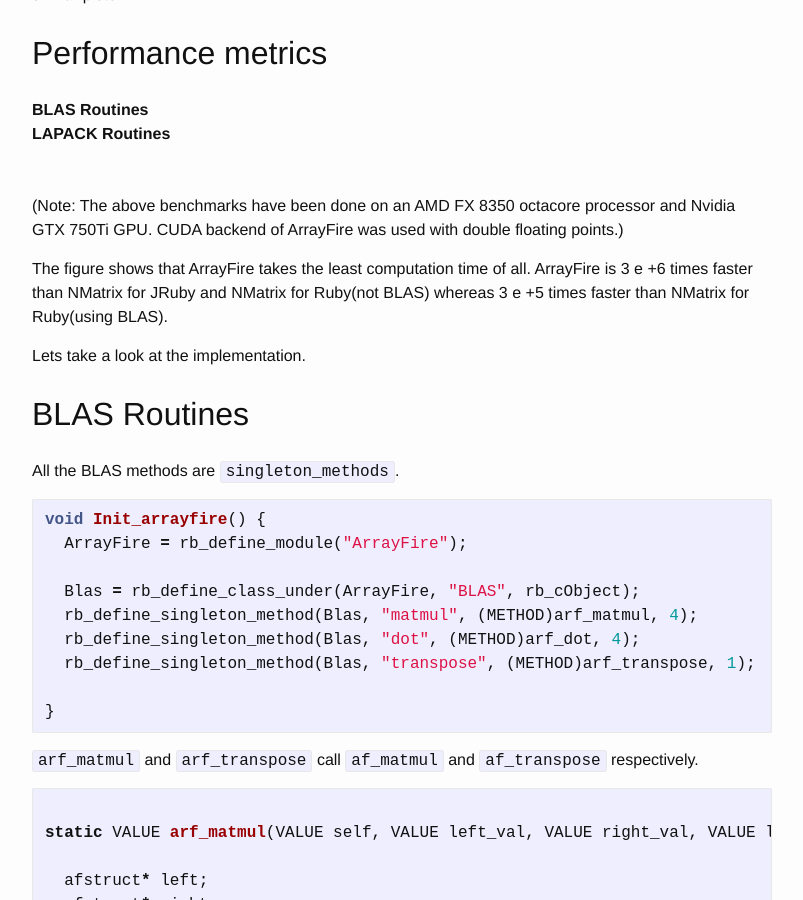
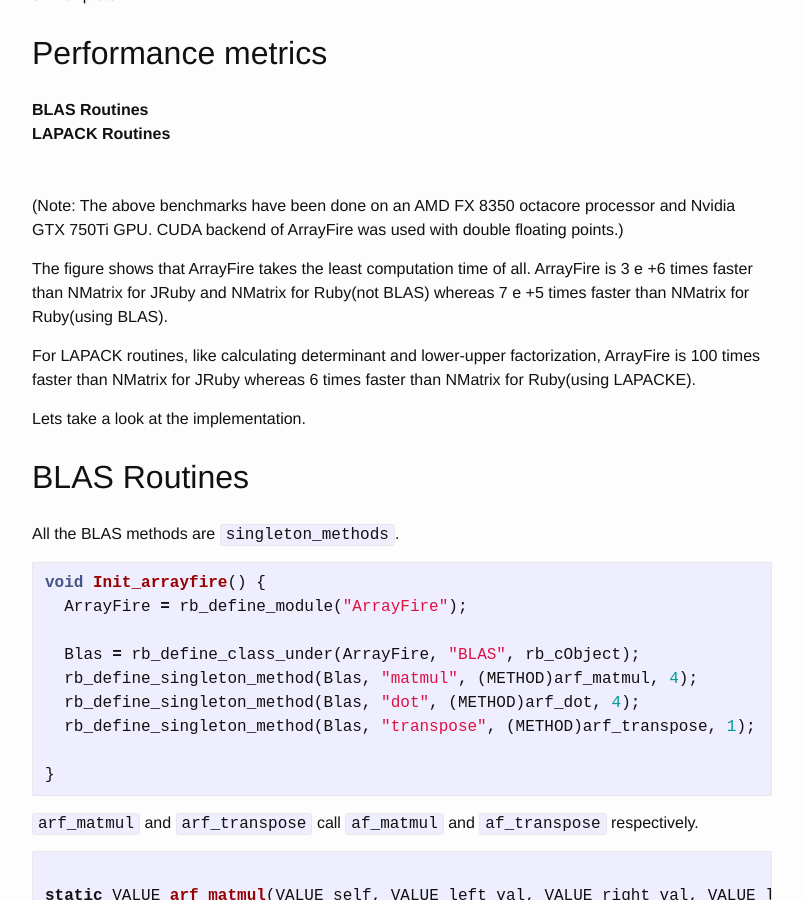
Before and after one commit to prasunanand/prasunanand.github.io, a Jekyll site: the page built from _posts/2017-08-16-gsoc17-arrayfire-ruby-bindings-part-4-blas-lapack.markdown, in a window 1280 px wide and 900 px high, scrolled down 412 px. Shown: the whole window, without its empty margins (238-1041 px from the left). Built offline with Jekyll 4.4.1, drawn with Linux system fonts in a browser that asks for light colours; nearby versions of some CDN libraries; comment, search, counter and statistics services are not loaded.

Commit message:
edit: float64 instead of float32

```diff
--- a/_posts/2017-08-16-gsoc17-arrayfire-ruby-bindings-part-4-blas-lapack.markdown
+++ b/_posts/2017-08-16-gsoc17-arrayfire-ruby-bindings-part-4-blas-lapack.markdown
@@ -42,7 +42,11 @@
 
 The figure shows that ArrayFire takes the least computation time of all.
 ArrayFire is 3 e +6 times faster than NMatrix for JRuby and NMatrix for Ruby(not BLAS)
-whereas 3 e +5 times faster than NMatrix for Ruby(using BLAS).
+whereas 7 e +5 times faster than NMatrix for Ruby(using BLAS).
+
+For LAPACK routines, like calculating determinant and lower-upper factorization,
+ArrayFire is 100 times faster than NMatrix for JRuby
+whereas 6 times faster than NMatrix for Ruby(using LAPACKE).
 
 
 Lets take a look at the implementation.
--- a/assets/benchmarks/nmatrix-lapacke.json
+++ b/assets/benchmarks/nmatrix-lapacke.json
@@ -1 +1 @@
-{"mat_mult":[[100,0.025646],[2500,8.5e-05],[10000,0.005245],[250000,0.013854],[1000000,0.106567],[4000000,0.842721],[9000000,2.791362],[16000000,6.420466],[25000000,14.013351]],"determinant":[[100,0.016363],[2500,0.000177],[10000,0.006026],[250000,0.009047],[1000000,0.051666],[4000000,0.342829],[9000000,1.115299],[16000000,2.540101],[25000000,5.069616]],"lu_factorization":[[100,1.9e-05],[2500,8.2e-05],[10000,0.000539],[250000,0.008308],[1000000,0.059306],[4000000,0.338724],[9000000,1.080518],[16000000,2.681375],[25000000,5.028119]]}
+{"mat_mult":[[100,5.9e-05],[2500,0.000129],[10000,0.000468],[250000,0.028932],[1000000,0.222329],[4000000,1.686158],[9000000,5.823262],[16000000,14.771753],[25000000,31.533603]],"determinant":[[100,0.032945],[2500,0.000148],[10000,0.000481],[250000,0.015275],[1000000,0.096632],[4000000,0.657771],[9000000,2.100751],[16000000,5.795541],[25000000,12.69576]],"lu_factorization":[[100,1.9e-05],[2500,0.000104],[10000,0.000383],[250000,0.014917],[1000000,0.092565],[4000000,0.721756],[9000000,2.144713],[16000000,5.698988],[25000000,12.27144]]}
```
